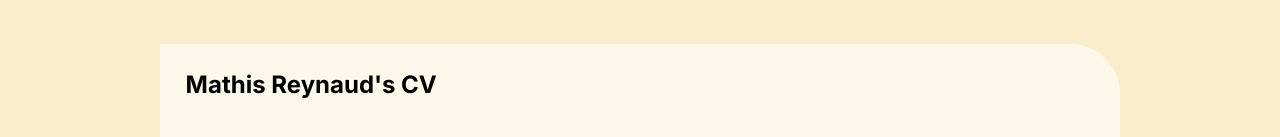
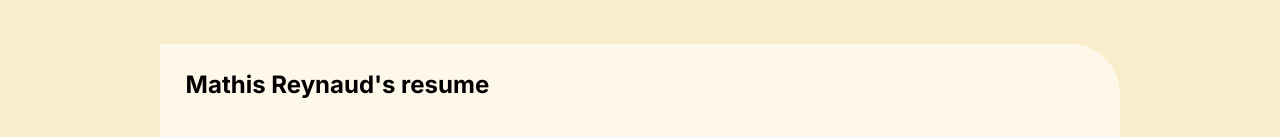
Before and after one commit to mreynaud42/my_showcase_website, a React (Vite) app in the folder showcase_website/: page /resume in a window 1280 px wide. Shown: the part 131-268 px from the top of the page. Built offline with nearby package versions, Linux system fonts and the light colour scheme.

Commit message:
fix mistake in title

```diff
--- a/showcase_website/src/pages/Resume.tsx
+++ b/showcase_website/src/pages/Resume.tsx
@@ -7,7 +7,7 @@ export default function Resume() {
         <>
             <div className="head"><h1 className="namepage">Resume</h1></div>
             <section className="resume">
-                <h2>Mathis Reynaud's CV</h2>
+                <h2>Mathis Reynaud's resume</h2>
                 <iframe src="/external_resource/resume.pdf#page=1&zoom=20" width="600" height="848"/>
                 <div className="button">
                     <a href="/external_resource/resume.pdf" className="button-download" download="_Mathis-Reynaud-resume.pdf">
```
